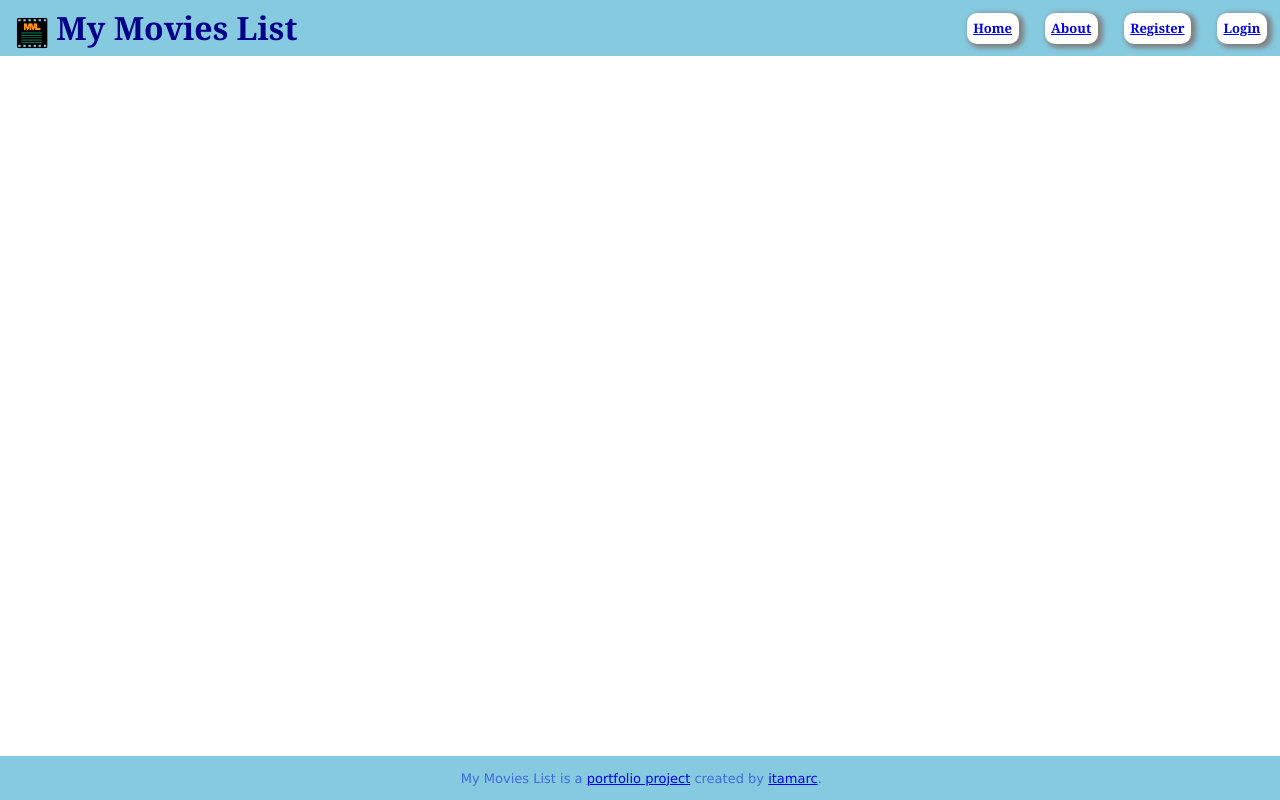
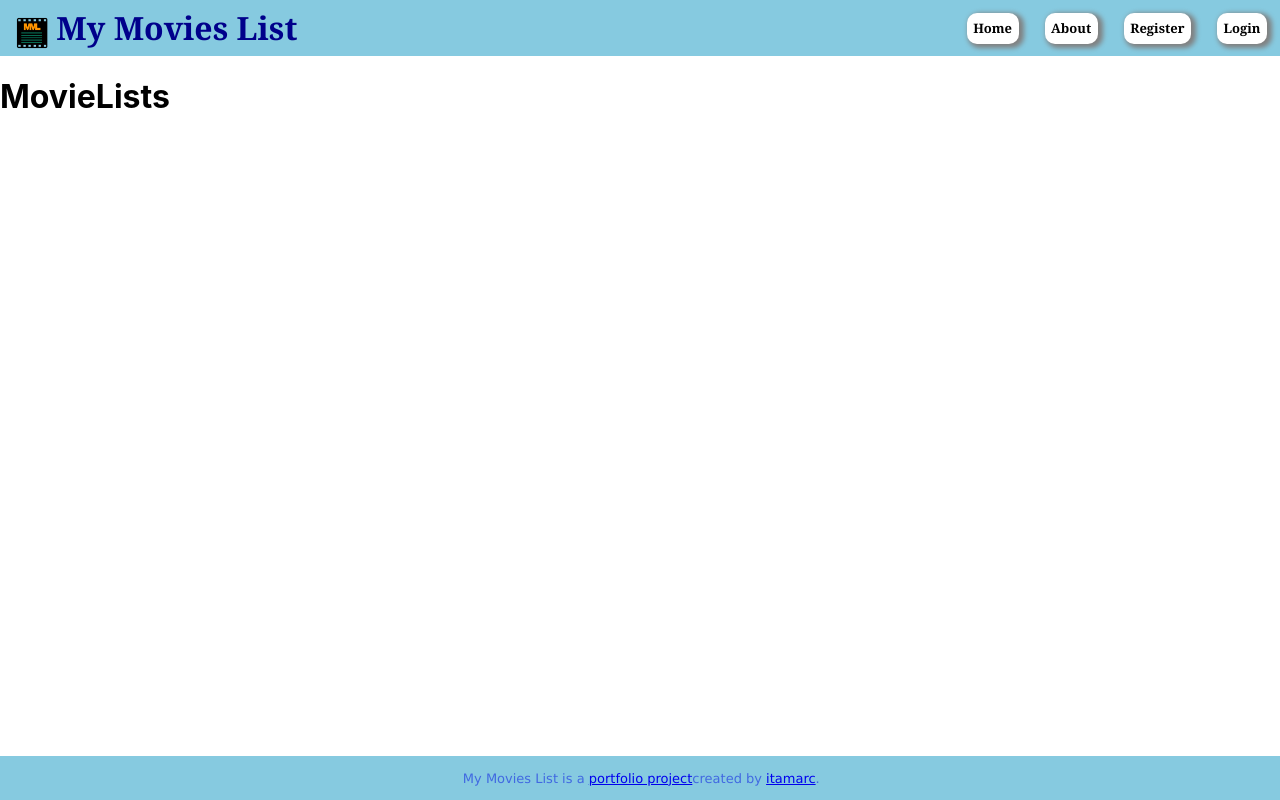
Before and after one commit to itamarc/mymovieslist-web, a React (Create React App) app: page / in a window 1280 px wide. Built offline with nearby package versions, Linux system fonts and the light colour scheme.

Commit message:
Organizing components

```diff
--- a/package.json
+++ b/package.json
@@ -6,6 +6,8 @@
     "@testing-library/jest-dom": "^5.16.1",
     "@testing-library/react": "^12.1.2",
     "@testing-library/user-event": "^13.5.0",
+    "axios": "^0.24.0",
+    "history": "^5.1.0",
     "react": "^17.0.2",
     "react-dom": "^17.0.2",
     "react-router-dom": "^6.1.1",
--- a/src/App.css
+++ b/src/App.css
@@ -2,7 +2,7 @@
   text-align: left;
 }
 
-.menu {
+header {
   display: flex;
   flex-direction: row;
   justify-content: space-between;
@@ -11,7 +11,7 @@
   background-color: rgb(134, 202, 224);
 }
 
-.menu h1 {
+header h1 {
   font-size: 2em;
   margin: 0;
   align-self: flex-start;
@@ -21,7 +21,7 @@
   padding-left: 0.5em;
 }
 
-.menu h1 img {
+header h1 img {
   height: 1em;
   width: 1em;
   vertical-align: text-bottom;
@@ -45,7 +45,14 @@
   border-radius: 10px;
   box-shadow: 3px 2px 5px 2px grey;
   padding: 0.5em;
+  border: 0px;
 }
+
+.menu-item:hover {
+  background-color: rgb(253, 255, 223);
+  box-shadow: 3px 2px 5px 2px rgb(156, 150, 57);
+}
+
 
 #content {
   display: flex;
--- a/src/App.js
+++ b/src/App.js
@@ -1,18 +1,17 @@
 import React from 'react';
-// import { Router } from 'react-router-dom';
 
-import Menu from './components/Menu';
+import Header from './components/Header';
+import MovieLists from './pages/MovieLists';
+import Footer from './components/Footer';
 
 import './App.css';
 
 function App() {
   return (
     <div className="App">
-      <Menu />
-      <div id="content">&nbsp;</div>
-      <footer>
-        <p>My Movies List is a <a href="https://itamarc.github.io/mymovieslist">portfolio project</a> created by <a href="https://github.com/itamarc">itamarc</a>.</p>
-      </footer>
+      <Header />
+      <MovieLists />
+      <Footer />
     </div>
   );
 }
--- /dev/null
+++ b/src/components/Footer.js
@@ -0,0 +1,12 @@
+import React from "react";
+
+function Footer() {
+    return (
+        <footer>
+            <p>My Movies List is a <a href="https://itamarc.github.io/mymovieslist">portfolio project</a>
+            created by <a href="https://github.com/itamarc">itamarc</a>.</p>
+        </footer>
+    );
+}
+
+export default Footer;
--- /dev/null
+++ b/src/components/Header.js
@@ -0,0 +1,14 @@
+import React from 'react';
+
+import Menu from './Menu';
+
+function Header() {
+    return (
+        <header>
+            <h1><img src="/mml-logo120.png" alt="My Movies List" /> My Movies List</h1>
+            <Menu />
+        </header>
+    );
+}
+
+export default Header;
--- a/src/components/Menu.js
+++ b/src/components/Menu.js
@@ -4,18 +4,11 @@ import RegisterLogin from './RegisterLogin';
 
 function Menu() {
     return (
-        <header className="menu">
-            <h1><img src="/mml-logo120.png" alt="My Movies List" /> My Movies List</h1>
-            <div className='menu-items'>
-                <div className="menu-item">
-                    <a href="#">Home</a>
-                </div>
-                <div className="menu-item">
-                    <a href="#">About</a>
-                </div>
-                <RegisterLogin />
-            </div>
-        </header>
+        <div className='menu-items'>
+            <button className="menu-item">Home</button>
+            <button className="menu-item">About</button>
+            <RegisterLogin />
+        </div>
     );
 }
 
--- a/src/components/RegisterLogin.js
+++ b/src/components/RegisterLogin.js
@@ -1,23 +1,18 @@
 import React from "react";
 
 const authenticated = false;
+const username = "Itamar C";
 
 function RegisterLogin() {
     if (authenticated) {
         return (
-            <div className="menu-item">
-                <a href="#">Contact</a>
-            </div>
+            <button className="menu-item">{username}</button>
         );
     } else {
         return (
             <span className='menu-items'>
-                <div className="menu-item">
-                <a href="#">Register</a>
-            </div>
-            <div className="menu-item">
-                <a href="#">Login</a>
-            </div>
+                <button className="menu-item">Register</button>
+                <button className="menu-item">Login</button>
             </span>
         );
     }
--- /dev/null
+++ b/src/pages/MovieLists.js
@@ -0,0 +1,11 @@
+import React from "react";
+
+function MovieLists() {
+    return (
+        <div>
+            <h1>MovieLists</h1>
+        </div>
+    );
+}
+
+export default MovieLists;
```
Also changed, not shown: src/pages/Login.js (added, +11 -0 lines), src/pages/UserData.js (added, +11 -0 lines), 2 other files (tests, documents, lock files or other folders).
